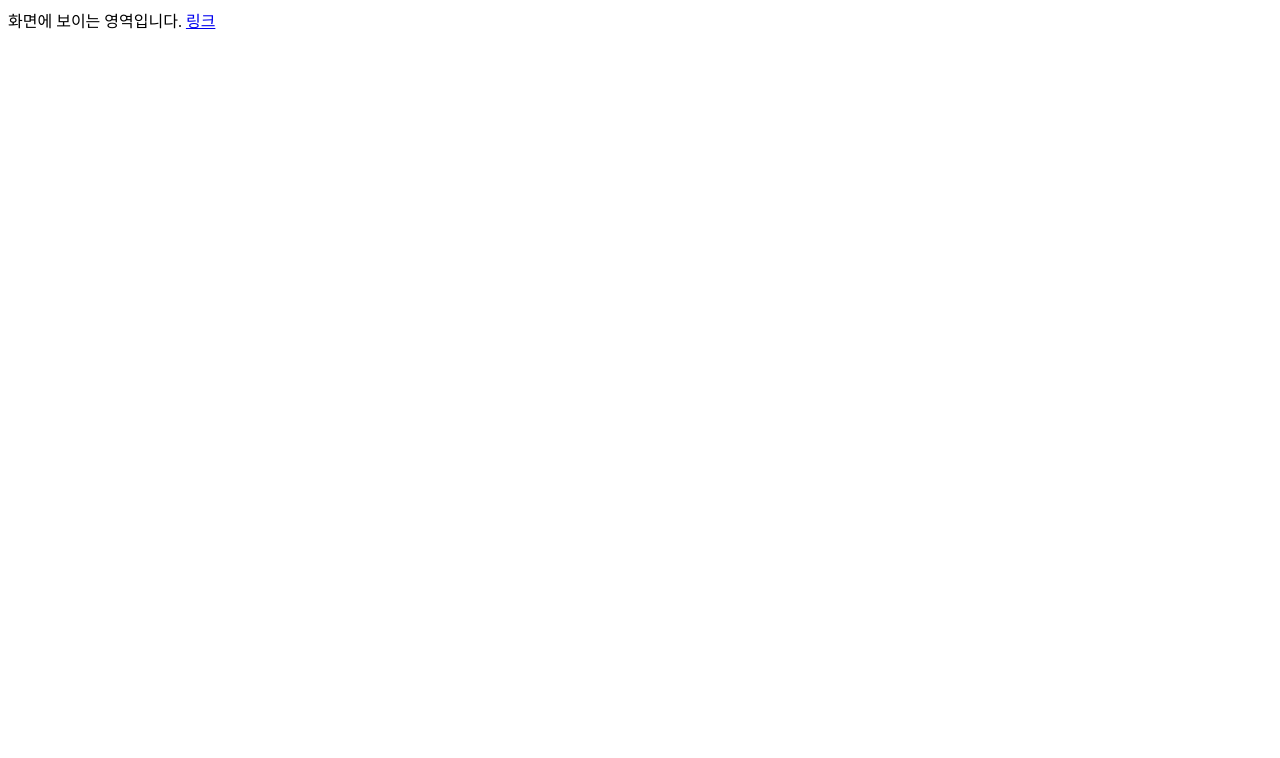
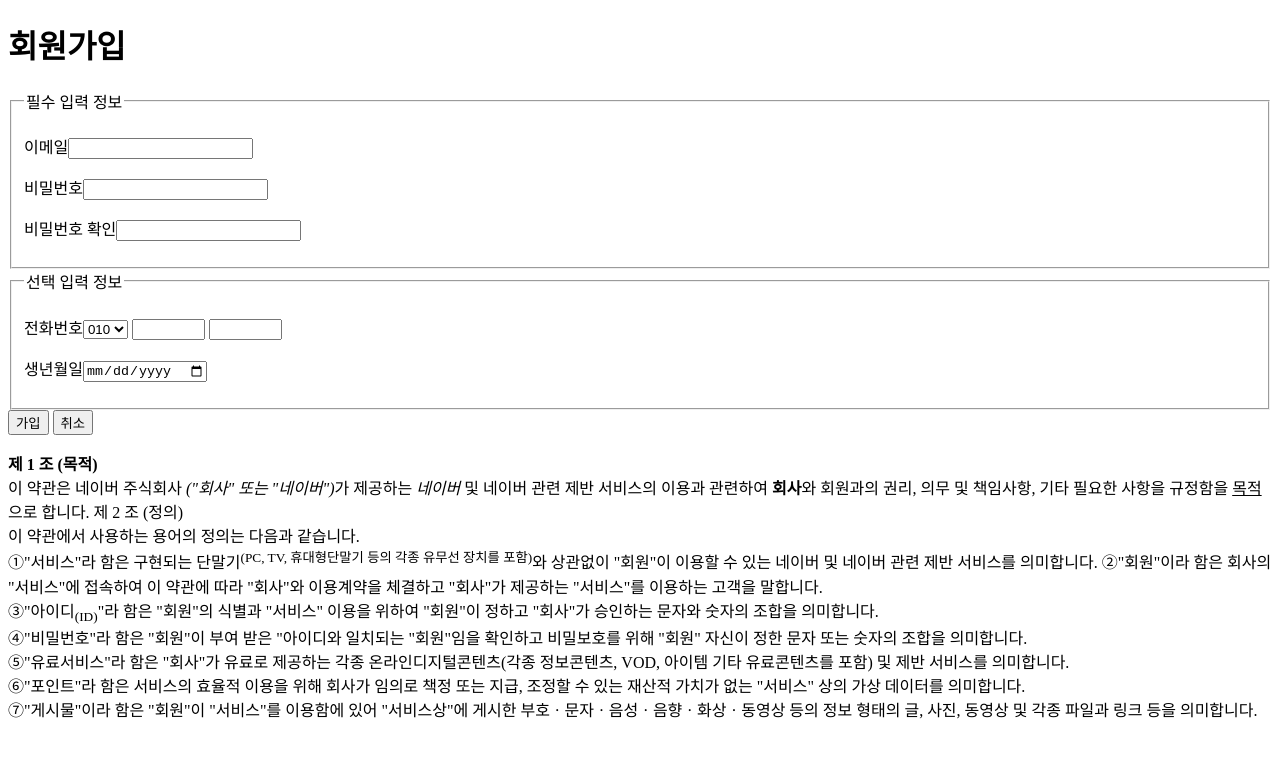
Before and after one commit to jiyoungkim2/fastcampus_lecture, a plain HTML site: page index.html in a window 1280 px wide. Drawn offline with Linux system fonts and the light colour scheme.

Commit message:
first week homework

```diff
--- a/index.html
+++ b/index.html
@@ -2,17 +2,57 @@
 
 
 <head>
-
-  <title>Sample Web</title>
-  <meta charset= "UTF-8">
+    <meta charset="utf-8">
+    <title>회원가입</title>
+    <meta name="viewport"
+          content="width=device-width, initial-scale=1.0, maximum-scale=2.0, minimum-scale=1.0, user-scalable=yes">
 </head>
 
 <body>
 
-  화면에 보이는 영역입니다.
+    <h1>회원가입</h1>
 
-  <a href="http://www.naver.com">링크</a>
+    <form action="a.html" method="get">
+    <fieldset>
+        <legend>필수 입력 정보</legend>
+        <p><label>이메일<input type="email" name="email"></label></p>
+        <p><label for="pw">비밀번호</label><input type="password" name="password1" id="pw"></p>
+        <p>비밀번호 확인<input type="password" name="password2"></p>
+     </fieldset>
+
+    <fieldset>
+    <legend>선택 입력 정보</legend>
+       <p>전화번호<select name="phone1">
+            <option value="010">010</option>
+            <option value="02">o2</option>
+            <option value="031">031</option>
+            <option value="070">070</option>
+        </select>
+        <input type="text" name="phone2" size="6" length="4">
+        <input type="text" name="phone3" size="6" length="4"></p>
+        <p>생년월일<input type="date" name="birth"></p>
+    </fieldset>
+
+    <button type="submit">가입</button>
+    <button type="reset">취소</button>
+    </form>
+
+    <p>
+    <strong>제 1 조 (목적)</strong><br>
+
+이 약관은 <span>네이버</span> 주식회사 <em>("회사" 또는 "네이버")</em>가 제공하는 <i>네이버</i> 및 네이버 관련 제반 서비스의 이용과 관련하여 <b>회사</b>와 회원과의 권리, 의무 및 책임사항, 기타 필요한 사항을 규정함을 <u>목적</u>으로 합니다.
+제 2 조 (정의)<br>
+
+이 약관에서 사용하는 용어의 정의는 다음과 같습니다.<br>
+①"서비스"라 함은 구현되는 단말기<sup>(PC, TV, 휴대형단말기 등의 각종 유무선 장치를 포함)</sup>와 상관없이 "회원"이 이용할 수 있는 네이버 및 네이버 관련 제반 서비스를 의미합니다.
+②"회원"이라 함은 회사의 "서비스"에 접속하여 이 약관에 따라 "회사"와 이용계약을 체결하고 "회사"가 제공하는 "서비스"를 이용하는 고객을 말합니다.<br>
+③"아이디<sub>(ID)</sub>"라 함은 "회원"의 식별과 "서비스" 이용을 위하여 "회원"이 정하고 "회사"가 승인하는 문자와 숫자의 조합을 의미합니다.<br>
+④"비밀번호"라 함은 "회원"이 부여 받은 "아이디와 일치되는 "회원"임을 확인하고 비밀보호를 위해 "회원" 자신이 정한 문자 또는 숫자의 조합을 의미합니다.<br>
+⑤"유료서비스"라 함은 "회사"가 유료로 제공하는 각종 온라인디지털콘텐츠(각종 정보콘텐츠, VOD, 아이템 기타 유료콘텐츠를 포함) 및 제반 서비스를 의미합니다.<br>
+⑥"포인트"라 함은 서비스의 효율적 이용을 위해 회사가 임의로 책정 또는 지급, 조정할 수 있는 재산적 가치가 없는 "서비스" 상의 가상 데이터를 의미합니다.<br>
+⑦"게시물"이라 함은 "회원"이 "서비스"를 이용함에 있어 "서비스상"에 게시한 부호ㆍ문자ㆍ음성ㆍ음향ㆍ화상ㆍ동영상 등의 정보 형태의 글, 사진, 동영상 및 각종 파일과 링크 등을 의미합니다.<br>
+
+    </p>
+
 
 </body>
-
-</html>
```
